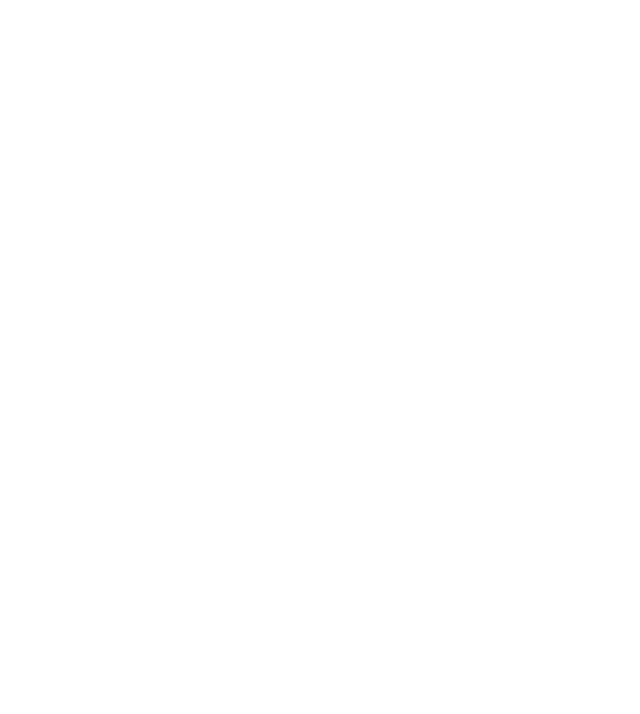
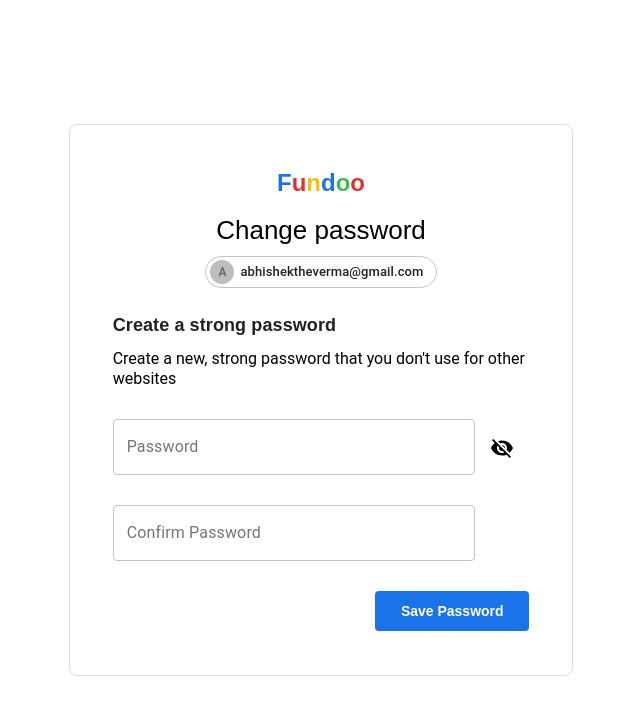
Before and after one commit to abhishekvarmagh/FundooNote, a React (Create React App) app: page /resetpassword/1 in a window 1280 px wide. Shown: the top 714 px of the page, without its empty margins (319-959 px from the left). Built offline with nearby package versions, Linux system fonts and the light colour scheme.

Commit message:
[Abhishek]ADDED : Reset Password Component For Resetting New Password

```diff
--- /dev/null
+++ b/src/component/ChangePassword.jsx
@@ -0,0 +1,140 @@
+import React from 'react'
+import '../scss/changePassword.scss'
+import Avatar from '@material-ui/core/Avatar';
+import Chip from '@material-ui/core/Chip';
+import TextField from '@material-ui/core/TextField';
+import Visibility from '@material-ui/icons/Visibility';
+import VisibilityOff from '@material-ui/icons/VisibilityOff';
+
+class ChangePassword extends React.Component {
+
+    constructor(props) {
+        super(props);
+        this.state = {
+            showPassword: false,
+            password: '',
+            passwordStatus: false,
+            passwordError: ' ',
+            confirmPassword: '',
+            confirmPasswordStatus: false,
+            confirmPasswordError: ' '
+        }
+    }
+
+    handleClickShowPassword = () => {
+        this.setState({ showPassword: !this.state.showPassword })
+    }
+
+    handleChange = ({ target }, pattern, message) => {
+        this.setState({ [target.name]: target.value }, () => {
+            this.validation(target, pattern, message)
+        })
+    }
+
+    validation = (target, pattern, message) => {
+        this.setState({
+            [target.name + "Status"]: true,
+            [target.name + "Error"]: "Required *"
+        })
+        if (target.value.trim() !== '') {
+            if (target.value.match(pattern)) {
+                this.setState({
+                    [target.name + "Status"]: false,
+                    [target.name + "Error"]: " "
+                })
+            } else {
+                this.setState({
+                    [target.name + "Status"]: true,
+                    [target.name + "Error"]: message
+                })
+            }
+        }
+    };
+
+    confirmPasswordValidation(event) {
+        this.setState({
+            [event.target.name + "Status"]: true,
+            [event.target.name + "Error"]: "Required *"
+        })
+        if (event.target.value.trim() !== '') {
+            this.setState({ [event.target.name]: event.target.value })
+            if (event.target.value !== this.state.password) {
+                this.setState({
+                    [event.target.name + "Status"]: true,
+                    [event.target.name + "Error"]: "Password Not Match",
+                });
+            } else {
+                this.setState({
+                    [event.target.name + "Status"]: false,
+                    [event.target.name + "Error"]: " ",
+                });
+            }
+        }
+    }
+
+    handleClick = () => {
+        if (this.state.password.trim() === "") {
+            this.setState({
+                passwordStatus: true,
+                passwordError: 'Required *'
+            })
+        }
+        if (this.state.confirmPassword.trim() === "") {
+            this.setState({
+                confirmPasswordStatus: true,
+                confirmPasswordError: 'Required *'
+            })
+        }
+    }
+
+    render() {
+        return (
+            <div className="reset-wrapper">
+                <div className="reset-container">
+                    <div className="reset-password-container">
+                        <div className="title">
+                            <div className="f">F</div>
+                            <div className="u">u</div>
+                            <div className="n">n</div>
+                            <div className="d">d</div>
+                            <div className="o">o</div>
+                            <div className="oo">o</div>
+                        </div>
+                        <div className="page-title-container">
+                            <div className="header">Change password</div>
+                            <div className="header-line">
+                                <Chip
+                                    avatar={<Avatar>A</Avatar>}
+                                    label="abhishektheverma@gmail.com"
+                                    variant="outlined"
+                                />
+                            </div>
+                        </div>
+                        <div className="reset-password-header">Create a strong password</div>
+                        <div className="reset-password-line">Create a new, strong password that you don't use for other websites</div>
+                        <div className="field-container">
+                            <div className="password-textfied-container">
+                                <div className="password-field-container">
+                                    <TextField id="outlined-basic" error={this.state.passwordStatus} onChange={textEvent => this.handleChange(textEvent, "^((?=[^@|#|&|%|$]*[@|&|#|%|$][^@|#|&|%|$]*$)*(?=.*[A-Z])(?=.*[0-9])[a-zA-Z0-9#@$?]{8,})$", "At least 8 character")} helperText={this.state.passwordError} name="password" value={this.state.password} autoComplete="off" type={this.state.showPassword ? 'text' : 'password'} fullWidth label="Password" variant="outlined" />
+                                </div>
+                                <div className="password-field-container">
+                                    <TextField id="outlined-basic" onChange={textEvent => this.confirmPasswordValidation(textEvent)} error={this.state.confirmPasswordStatus} helperText={this.state.confirmPasswordError} value={this.state.confirmPassword} name="confirmPassword" type={this.state.showPassword ? 'text' : 'password'} autoComplete="off" fullWidth label="Confirm Password" variant="outlined" />
+                                </div>
+                            </div>
+                            <div className="eye-visibility">
+                                {this.state.showPassword ? <Visibility onClick={this.handleClickShowPassword} /> : <VisibilityOff onClick={this.handleClickShowPassword} />}
+                            </div>
+                        </div>
+                        <div className="save-password">
+                            <div class="save-button">
+                                <button className="next-button" onClick={this.handleClick}>Save Password</button>
+                            </div>
+                        </div>
+                    </div>
+                </div>
+            </div>
+        )
+    }
+}
+
+export default ChangePassword;
--- a/src/router/RouterConfiguration.js
+++ b/src/router/RouterConfiguration.js
@@ -2,6 +2,7 @@
 import React from "react";
 import SignIn from '../component/SignIn'
 import SignUp from '../component/SignUp'
+import ChangePassword from '../component/ChangePassword'
 import ForgotPassword from '../component/ForgotPassword'
 
 class RouterConfiguration extends React.Component {
@@ -11,6 +12,7 @@
                 <Switch>
                     <Route path={"/signin"} exact component={SignIn} />
                     <Route path={"/signup"} exact component={SignUp} />
+                    <Route path={"/resetpassword/:token"} excat component={ChangePassword} />
                     <Route path={"/forgotpassword"} exact component={ForgotPassword} />
                 </Switch>
             </BrowserRouter>
--- /dev/null
+++ b/src/scss/changePassword.scss
@@ -0,0 +1,90 @@
+.reset-wrapper {
+    width: 100%;
+    min-height: 100vh;
+    background-size: cover;
+    display: flex;
+    align-items: center;
+    justify-content: center;
+}
+
+.reset-container {
+    width: 502px;
+    min-height: 550px;
+    border: 1px solid #dadce0;
+    border-radius: 8px;
+    display: flex;
+    align-items: center;
+    justify-content: center;
+}
+
+.reset-password-container {
+    width: 83%;
+    min-height: 450px;
+    display: flex;
+    flex-direction: column;
+}
+
+.reset-password-header {
+    color: #202124;
+    font-family: 'Google Sans',arial,sans-serif;
+    font-size: 18px;
+    font-weight: 600;
+    letter-spacing: .1px;
+    line-height: 1.5;
+    padding-top: 24px;
+}
+
+.reset-password-line {
+    padding-top: 10px;
+    display:block;
+    font-family:roboto, "Noto Sans Myanmar UI", arial, sans-serif;
+    font-size:16px;
+    height:42.9972px;
+    line-height:20.0004px;
+    white-space:normal
+}
+
+.field-container {
+    width:100%;
+    padding-top: 27px;
+    display: flex;
+    flex-direction: row;
+}
+
+.password-textfied-container{
+    width: 87%;
+    display: flex;
+    flex-direction: column;
+}
+
+.password-field-container{
+    padding-bottom: 7px;
+}
+
+.eye-visibility {
+    width: 13%;
+    text-align: center;
+    margin-top: 4%;
+}
+
+.save-password {
+    width: 100%;
+    display: flex;
+    justify-content: flex-end;
+}
+
+.save-button {
+    width: 37%;
+    text-align: right;
+}
+
+@media only screen and (max-width: 414px) and (max-height: 823px ) {
+    .reset-container {
+        width: 100%;
+        border: none;
+    }
+
+    .save-button {
+        width: 40%;
+    }
+}
```
